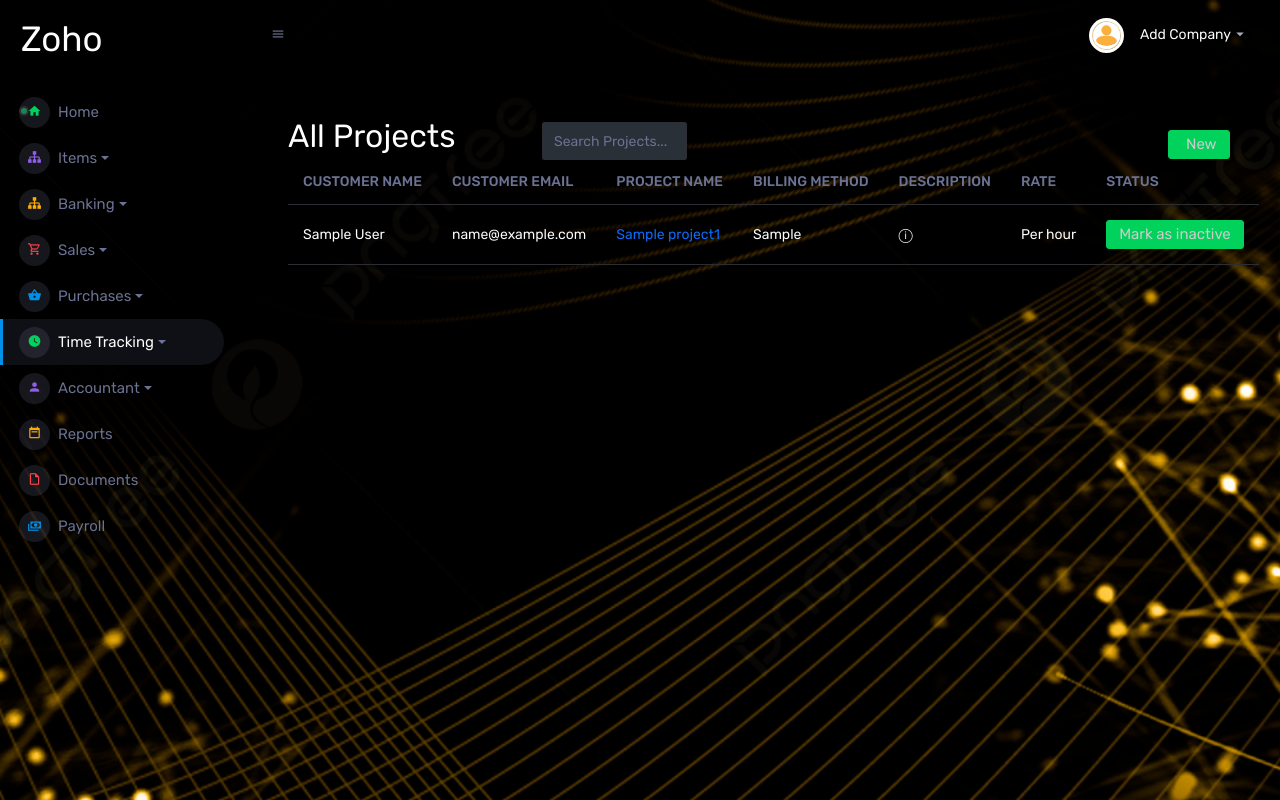
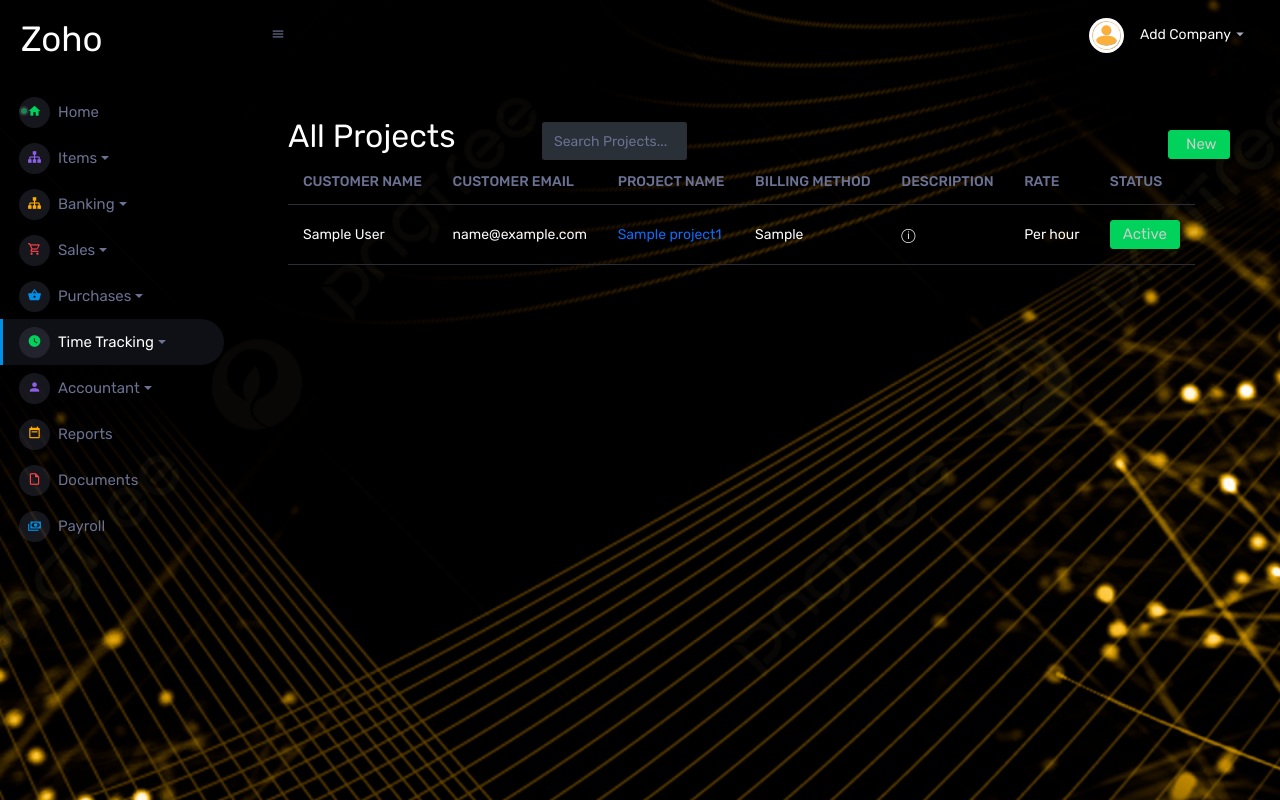
Before and after one commit to noelfrancis12/zohoproj, a Django app: page /vproj in a window 1280 px wide. Run offline with Django 4.2, Linux system fonts and the light colour scheme; a user stored in the database is signed in; tables that the repository leaves empty hold one stand-in row (values such as "Sample post"); parts of the project's set-up code (start-up, migrations or seed data) failed here and were passed over; some libraries are stand-ins or nearby versions.

Commit message:
xxv commit

```diff
--- a/templates/overview.html
+++ b/templates/overview.html
@@ -60,10 +60,11 @@
 
                         <a style="color: #ccc;" class="btn btn-success mr-2" href="{% url 'editproj' v.id %}"></i>Edit</a>
                         <a style="color: #ccc;" class="btn btn-success mr-2" href="{% url 'delproj' v.id %}"></i>Delete</a>
+
                         {% if project.active %}
-  <a style="color: #ccc;" id="toggleButton" class="btn btn-success mr-2 mark-active" href="#" data-project-id="{{ project.id }}">Mark as inactive</a>
+                        <a style="color: #ccc;" class="toggleButton btn btn-success mr-2" href="#" >Active</a>
 {% else %}
-  <a style="color: #ccc;" id="toggleButton" class="btn btn-success mr-2 mark-active" href="#" data-project-id="{{ project.id }}">Mark as active</a>
+<a style="color: #ccc;" class="toggleButton btn btn-success mr-2" href="#" >Inactive</a>
 {% endif %}
                             <label for="file-input">
                               <img src="https://cdn-icons-png.flaticon.com/128/9329/9329892.png" style="height: 40px;width: 40px;"/>
--- a/templates/projlist.html
+++ b/templates/projlist.html
@@ -78,13 +78,8 @@
                       {% endif %}
                     </td>
                     <td>
-                      <a style="color: #ccc;" class="toggleButton btn btn-success mr-2" href="#" data-project-id="{{ v.id }}">
-                        {% if v.active %}
-                          Mark as inactive
-                        {% else %}
-                          Mark as active
-                        {% endif %}
-                      </a>
+                      <a style="color: #ccc;" class="toggleButton btn btn-success mr-2" href="#" id="actselect" data-project-id="{{ v.id }}">{{ v.active|yesno:"Active,Inactive" }}</a>
+
 
                     </td>
                   </tr>
@@ -108,26 +103,19 @@
   var toggleButtons = document.querySelectorAll('.toggleButton');
 
   toggleButtons.forEach(function(button) {
-    button.addEventListener('click', function() {
-      var isActive = button.innerHTML === 'Mark as inactive';
-      var projectRow = button.closest('tr');
+    button.addEventListener('click', function(event) {
+      event.preventDefault();
+      var projectId = button.getAttribute('data-project-id');
+      var url = '/toggle-status/' + projectId + '/';
 
-      // Perform the necessary actions based on the project's current state
-      if (isActive) {
-        button.innerHTML = 'Mark as active';
-        button.classList.remove('inactive');
-        button.classList.add('active');
-        // TODO: Perform additional actions for marking as active
-      } else {
-        button.innerHTML = 'Mark as inactive';
-        button.classList.remove('active');
-        button.classList.add('inactive');
-        // TODO: Perform additional actions for marking as inactive
-      }
-
-      // Update the project's state in the table (optional)
-      var projectID = projectRow.dataset.projectId; // Assuming you have a data attribute for the project ID
-      // TODO: Update the project's state in the backend using an AJAX request or other means
+      fetch(url)
+        .then(response => response.json())
+        .then(data => {
+          button.innerHTML = data.status ? 'Active' : 'Inactive';
+        })
+        .catch(error => {
+          console.log('Error:', error);
+        });
     });
   });
 </script>
--- a/zohoapp/models.py
+++ b/zohoapp/models.py
@@ -416,8 +416,7 @@
     billing=models.CharField(max_length=255,null=True,blank=True)
     rateperhour=models.CharField(max_length=255,null=True,blank=True)
     budget=models.CharField(max_length=255,null=True,blank=True)
-    active= models.BooleanField(default=False)
-
+    active = models.BooleanField(default = False)
 class task(models.Model):
     proj=models.ForeignKey(project1,on_delete=models.CASCADE,null=True,blank=True)
     c_name=models.ForeignKey(customer,on_delete=models.CASCADE,null=True,blank=True)
@@ -439,7 +438,7 @@
 class Project(models.Model):
     name = models.CharField(max_length=100)
     description = models.TextField()
-    active = models.BooleanField(default=False)
+    active = models.CharField(max_length=255,default='Inactive')
 
     def __str__(self):
         return self.name
--- a/zohoapp/urls.py
+++ b/zohoapp/urls.py
@@ -5,7 +5,7 @@
 from django.contrib.staticfiles.urls import staticfiles_urlpatterns
 from django.views.static import serve
 from .views import EmailAttachementView, save_data
-
+from .views import toggle_status
 urlpatterns = [
     path('', views.index, name='index'),
     path('register', views.register, name='register'),
@@ -125,13 +125,13 @@
     path('editprojdb/<int:id>',views.editprojdb,name='editprojdb'),
     path('delproj/<int:id>',views.delproj,name='delproj'),
     path('createuser', views.createuser, name='createuser'),
-    path('update-project-status/<int:project_id>/', views.update_project_status, name='update_project_status'),
+
 
     path('view_sales_order',views.view_sales_order,name='view_sales_order'),
     path('create_sales_order',views.create_sales_order,name='create_sales_order'),
     path('add_customer_for_sorder',views.add_customer_for_sorder,name='add_customer_for_sorder'),
     path('payment_term_for_sorder',views.payment_term_for_sorder,name='payment_term_for_sorder'),
-
+    path('toggle-status/<int:project_id>/', toggle_status, name='toggle_status'),
 
     path('add_sales_order',views.add_sales_order,name='add_sales_order'),
     path('sales_order_det/<int:id>',views.sales_order_det,name='sales_order_det'),
--- a/zohoapp/views.py
+++ b/zohoapp/views.py
@@ -2672,7 +2672,9 @@
     usern=usernamez.objects.filter(projn=id)
     taskz=task.objects.filter(proj=id)
     uc=usercreate.objects.all()
-    project=Project.objects.all()
+    project = get_object_or_404(project1, id=id)
+
+
     return render(request,'overview.html',{'proj':proj,'proje':proje,'usern':usern,'taskz':taskz,'project':project})
 
 def comment(request):
@@ -2754,11 +2756,10 @@
             emailzz = request.POST.get('emailzz')
             proj=usercreate(usernamezz=usernamezz,emailzz=emailzz)
             proj.save()
-            return render(request, 'proj.html')
-def update_project_status(request, project_id):
-    project = get_object_or_404(project1, pk=project_id)
-    project.active = not project.active  # Toggle the active status
+            #return render(request, 'proj.html')
+            return redirect('proj')
+def toggle_status(request, project_id):
+    project = get_object_or_404(project1, id=project_id)
+    project.active = not project.active
     project.save()
-
-    # Return the updated active status as JSON response
-    return JsonResponse({'active': project.active})
+    return JsonResponse({'status': project.active})
```
Also changed, not shown: zohoapp/migrations/0029_alter_project_active.py (added), zohoapp/migrations/0030_alter_project1_active.py (added), zohoapp/migrations/0031_alter_project1_active.py (added), zohoapp/migrations/0032_alter_project1_active.py (added).
